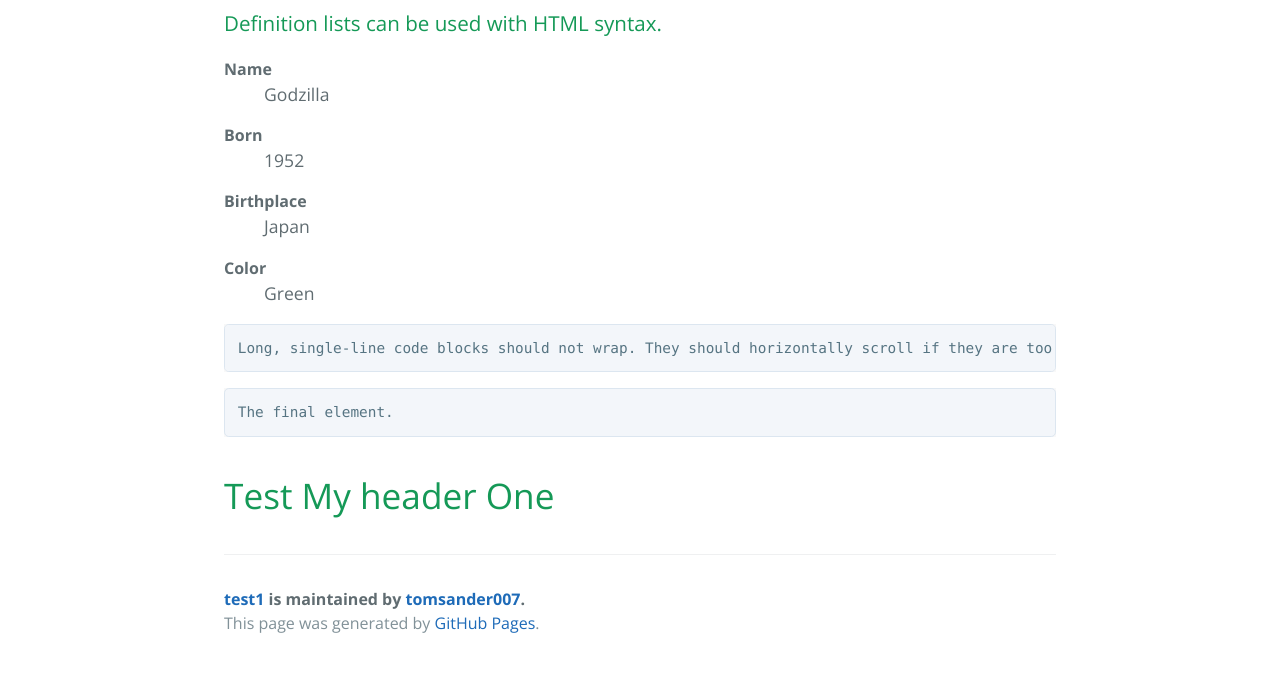
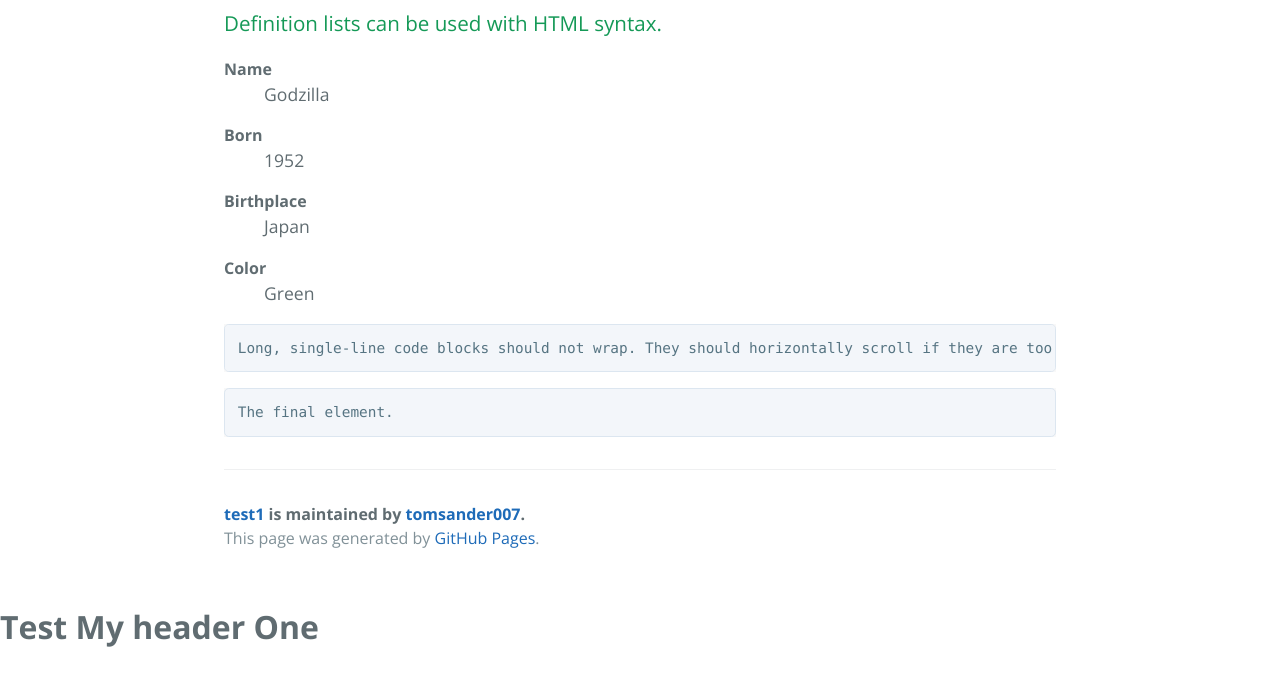
Before and after one commit to tomsander007/test1, a Jekyll site: the page built from index.md, in a window 1280 px wide and 900 px high, scrolled down 3372 px, cut to the strip 227-900 px from the top of the window. Built offline with Jekyll 4.4.1, drawn with Linux system fonts in a browser that asks for light colours; part of the change alters nothing that is shown.

Commit message:
4  commit

```diff
--- a/_layouts/default.html
+++ b/_layouts/default.html
@@ -39,7 +39,7 @@
     <main id="content" class="main-content" role="main">
       {{ content }}
 
-      <h1> Test My header One</h1>
+
 
       <footer class="site-footer">
         {% if site.github.is_project_page %}
@@ -48,5 +48,7 @@
         <span class="site-footer-credits">This page was generated by <a href="https://pages.github.com">GitHub Pages</a>.</span>
       </footer>
     </main>
+
+    <h1> Test My header One</h1>
   </body>
 </html>
```
